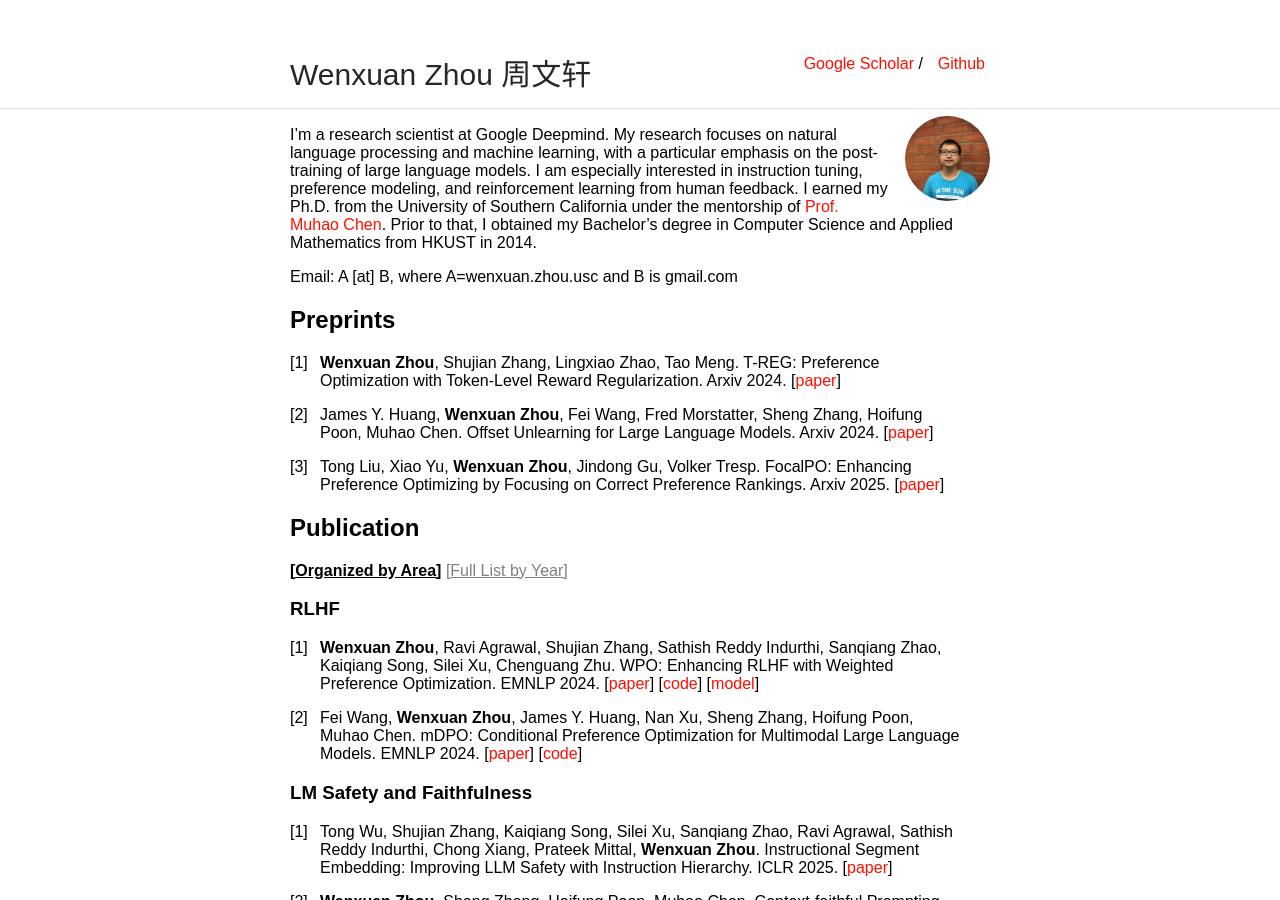
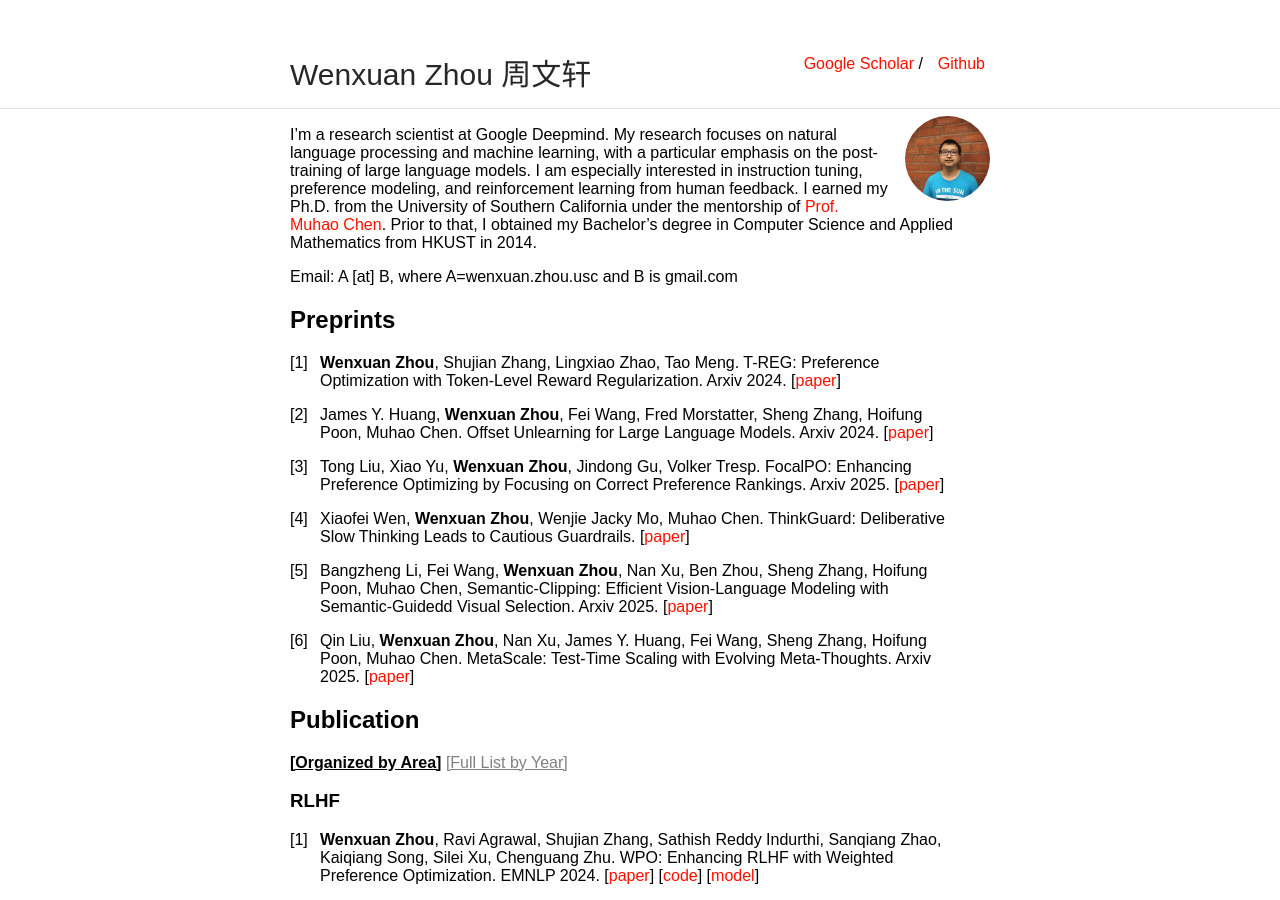
Before and after one commit to wzhouad/wzhouad.github.io, a Jekyll site: the page built from index.md, in a window 1280 px wide and 900 px high. Built offline with Jekyll 4.4.1, drawn with Linux system fonts in a browser that asks for light colours.

Commit message:
Update index.md

```diff
--- a/index.md
+++ b/index.md
@@ -16,6 +16,12 @@ Email: A [at] B, where A=wenxuan.zhou.usc and B is gmail.com
 1. James Y. Huang, **Wenxuan Zhou**, Fei Wang, Fred Morstatter, Sheng Zhang, Hoifung Poon, Muhao Chen. Offset Unlearning for Large Language Models. Arxiv 2024. \[[paper](https://arxiv.org/abs/2404.11045)\]
 
 1. Tong Liu, Xiao Yu, **Wenxuan Zhou**, Jindong Gu, Volker Tresp. FocalPO: Enhancing Preference Optimizing by Focusing on Correct Preference Rankings. Arxiv 2025. \[[paper](https://arxiv.org/abs/2501.06645)\]
+
+1. Xiaofei Wen, **Wenxuan Zhou**, Wenjie Jacky Mo, Muhao Chen. ThinkGuard: Deliberative Slow Thinking Leads to Cautious Guardrails. \[[paper](https://arxiv.org/abs/2502.13458)\]
+
+1. Bangzheng Li, Fei Wang, **Wenxuan Zhou**, Nan Xu, Ben Zhou, Sheng Zhang, Hoifung Poon, Muhao Chen, Semantic-Clipping: Efficient Vision-Language Modeling with Semantic-Guidedd Visual Selection. Arxiv 2025. \[[paper](https://arxiv.org/abs/2503.11794)\]
+
+1. Qin Liu, **Wenxuan Zhou**, Nan Xu, James Y. Huang, Fei Wang, Sheng Zhang, Hoifung Poon, Muhao Chen. MetaScale: Test-Time Scaling with Evolving Meta-Thoughts. Arxiv 2025.  \[[paper](https://arxiv.org/abs/2503.13447)\]
 
 
 ## Publication
```
